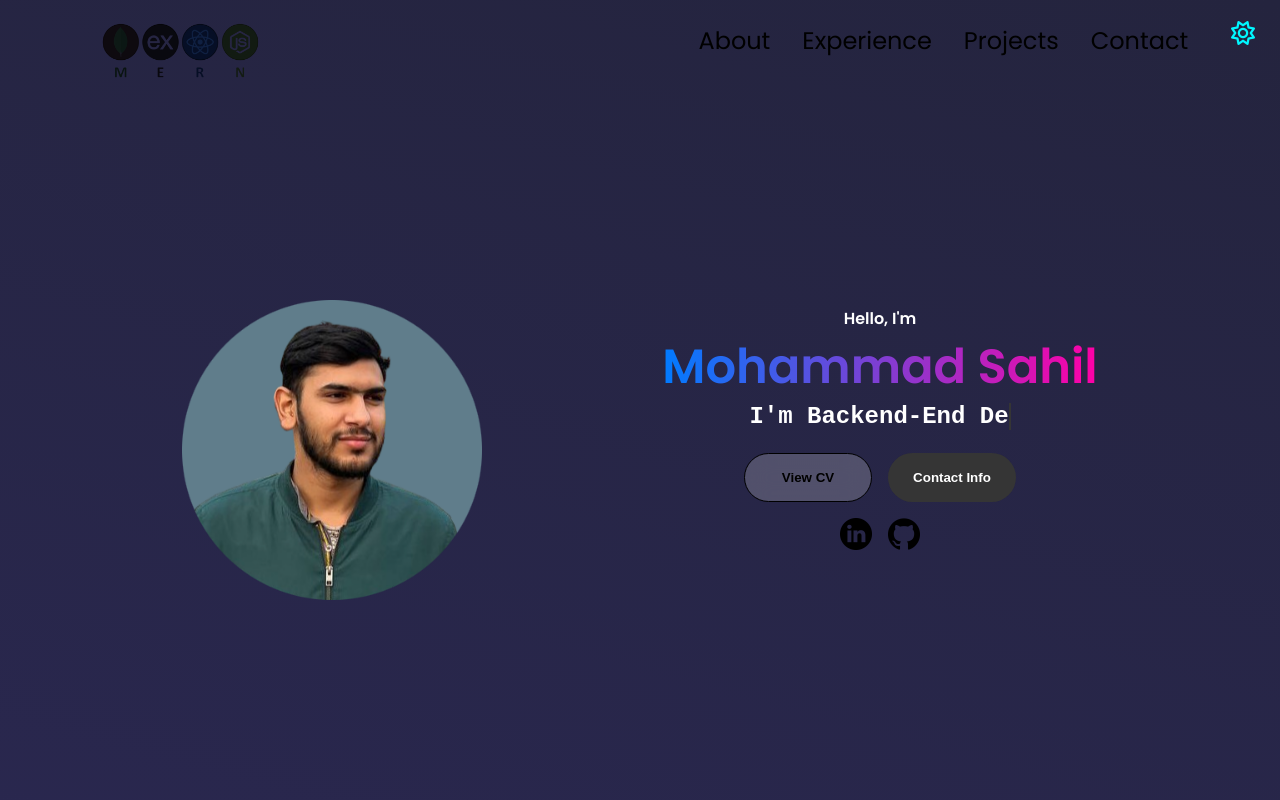
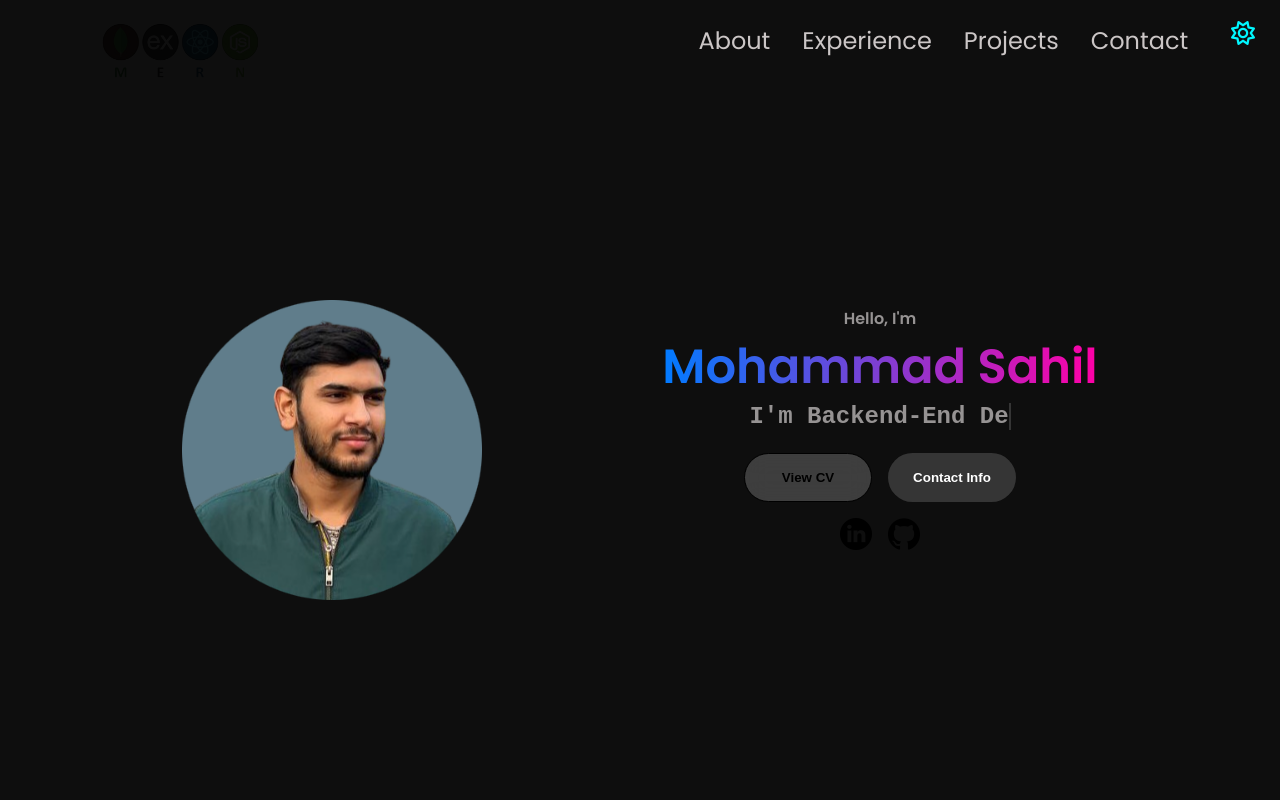
Before and after one commit to Mohdsahil0407/Portfolio, a plain HTML site: page index.html in a window 1280 px wide. Both pictures are taken after a click on the button 1246 px from the left and 34 px from the top of the page. Shown: the top 800 px of the page. Drawn offline with nearby package versions, Linux system fonts and the light colour scheme.

Commit message:
auto-commit

```diff
--- a/index.html
+++ b/index.html
@@ -322,13 +322,13 @@
             <div class="btn-container">
               <button
                 class="btn btn-color-2 project-btn"
-                onclick="location.href='https://github.com/Mohdsahil0407/Portfolio'"
+                onclick="location.href='https://github.com/Mohdsahil0407/chatting-web'"
               >
                 Github
               </button>
               <button
                 class="btn btn-color-2 project-btn"
-                onclick="location.href='https://portfolio-website-sahil.netlify.app/'"
+                onclick="location.href='https://chattingwebbysahil.netlify.app/'"
               >
                 Live Demo
               </button>
--- a/style.css
+++ b/style.css
@@ -1,6 +1,3 @@
-
-/* GENERAL */
-
 @import url("https://fonts.googleapis.com/css2?family=Poppins:wght@300;400;500;600&display=swap");
 
 * {
@@ -43,13 +40,17 @@ html {
   --text-color: #000;
   --card-bg: #fff;
   --accent-color: #007bff;
+  --a-color:black;
+  --details-bg-color:white;
 }
 
 body.dark-mode {
-  --bg-color:linear-gradient(15deg, #0f0c29 0%, #302b63 50%, #24243e 100%);
-  --text-color: #ffffff;
+  --bg-color:rgb(14, 14, 14);
+  --text-color: #969393;
   --card-bg: rgba(255, 255, 255, 0.05);
   --accent-color: #00f7ff;
+  --a-color:#cbc6c6;
+   --details-bg-color:grey;
 
 }
 
@@ -131,7 +132,7 @@ nav {
   height: 36px;
   overflow: hidden;
   border: 0;
-  color:black;
+  color:var(--a-color);
   background: none;
   position: relative;
   padding-bottom: .3rem;
@@ -141,7 +142,7 @@ nav {
 .nav-links a:before {
   content: "";
   position: absolute;
-  height: 2.5px;
+  height: 2px;
   bottom: 0;
   width: 100%;
   transform: scaleX(0);
@@ -433,7 +434,7 @@ section {
   padding: 1.5rem;
   flex: 1;
   border-radius: 2rem;
-  background: white;
+  background:var(--details-bg-color);
   border-radius: 20px;
   box-shadow: 0 8px 32px 0 rgba(237, 237, 246, 0.1);
   backdrop-filter: blur(12px);                 /* adds the blur */
```
Also changed, not shown: asset/project-3.png.
